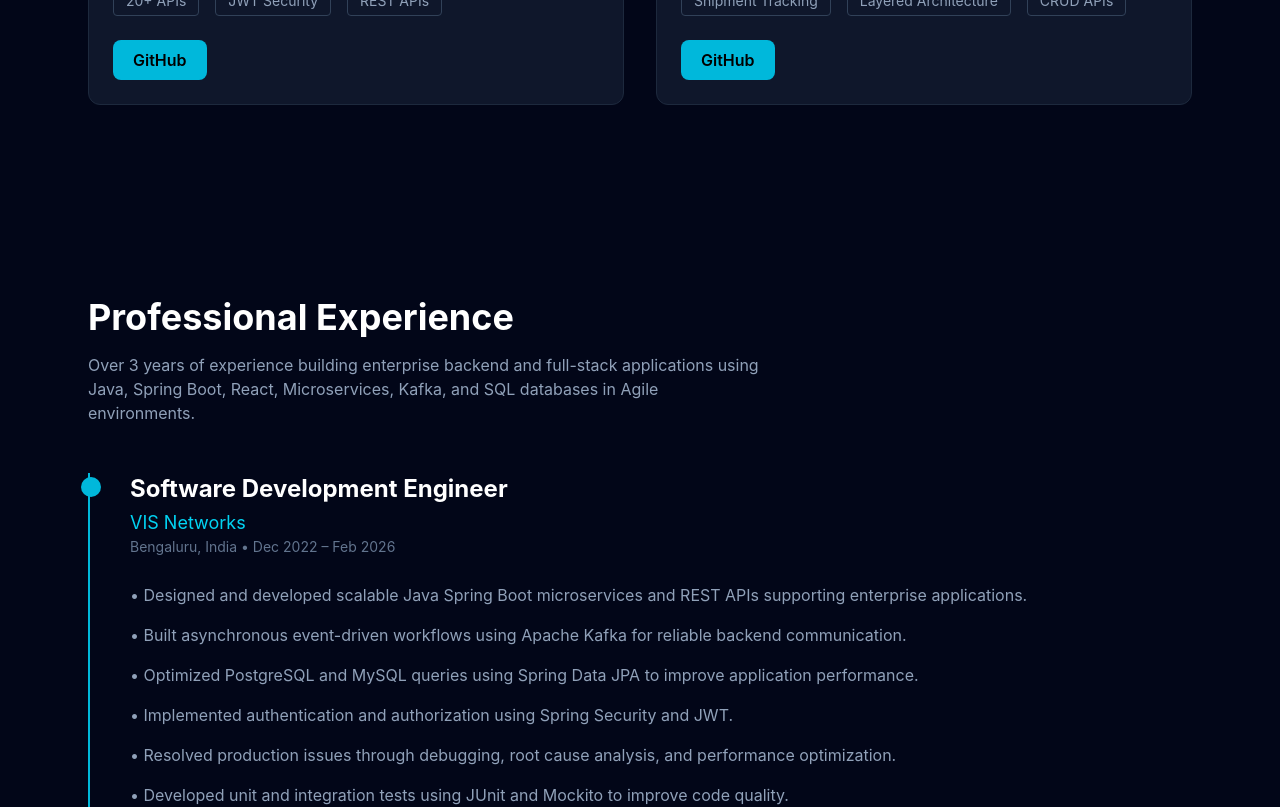
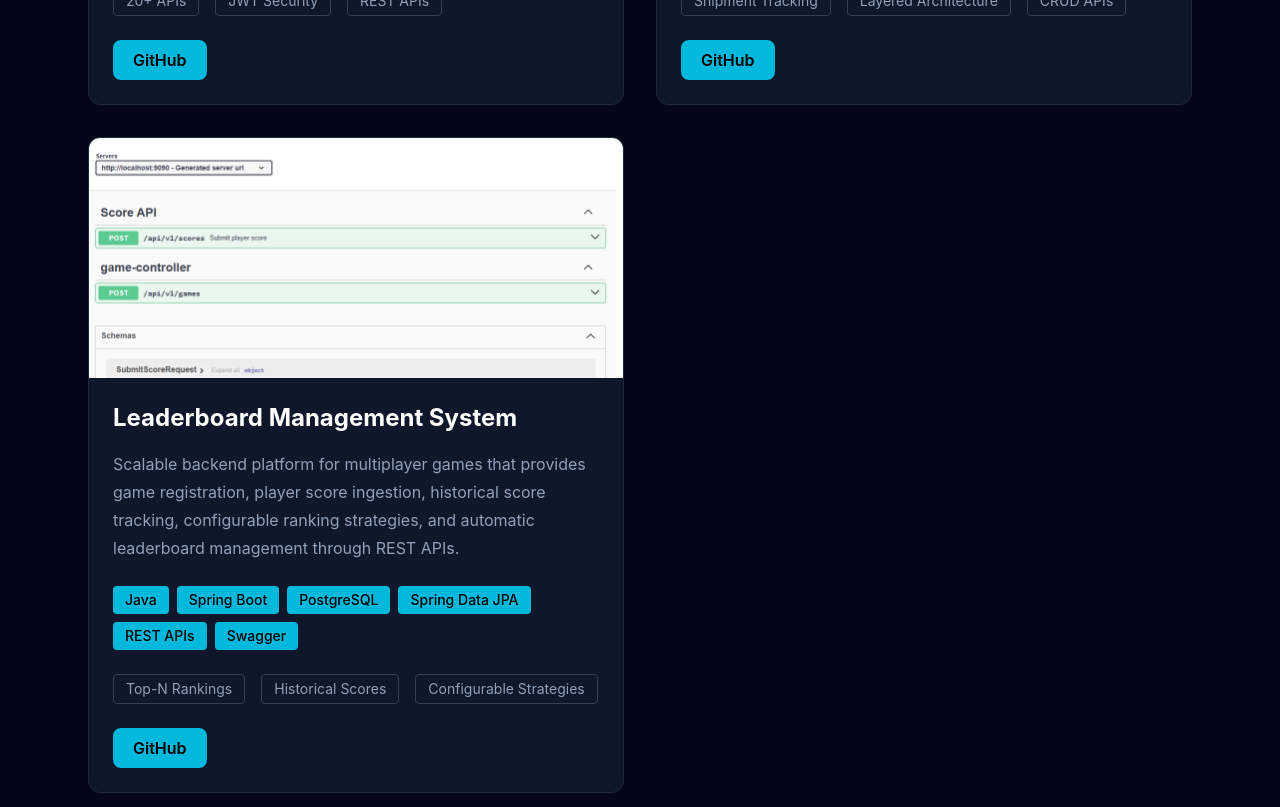
Before and after one commit to itsNitish247/portfolio, a React app: page / in a window 1280 px wide. Shown: the part 3480-4287 px from the top of the page. Built offline with nearby package versions, Linux system fonts and the light colour scheme; the HTML template or start-up script is replaced by a standard one.

Commit message:
added a new project leaderboard management system

```diff
--- a/src/sections/Projects.jsx
+++ b/src/sections/Projects.jsx
@@ -1,5 +1,6 @@
 import BANK from "../assets/BANK.png";
 import LMS from "../assets/LMS.png";
+import RANK from "../assets/RANK.png";
 
 const projects = [
   {
@@ -20,6 +21,27 @@ const projects = [
     github: "https://github.com/itsNitish247/logistics-management-system",
     image: LMS,
   },
+
+ {
+  title: "Leaderboard Management System",
+  description:
+    "Scalable backend platform for multiplayer games that provides game registration, player score ingestion, historical score tracking, configurable ranking strategies, and automatic leaderboard management through REST APIs.",
+  tech: [
+    "Java",
+    "Spring Boot",
+    "PostgreSQL",
+    "Spring Data JPA",
+    "REST APIs",
+    "Swagger"
+  ],
+  metrics: [
+    "Top-N Rankings",
+    "Historical Scores",
+    "Configurable Strategies"
+  ],
+  github: "https://github.com/itsNitish247/leaderboard-management-system",
+  image: RANK,
+},
 ];
 
 const Projects = () => {
```
Also changed, not shown: src/assets/RANK.png (added).
